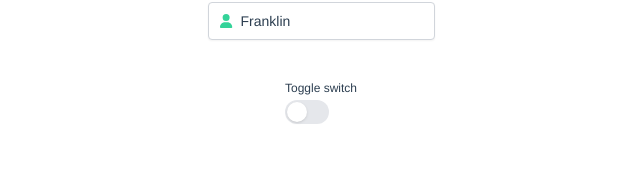
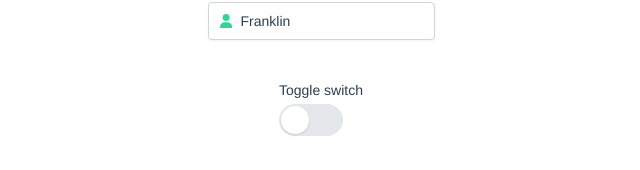
Before and after one commit to isoment/gympilot, a Vue app in the folder vue/: page /component-test in a window 1280 px wide. Shown: the part 441-611 px from the top of the page, without its empty margins (319-959 px from the left). Built offline with nearby package versions, Linux system fonts and the light colour scheme; no server answers.

Commit message:
Add size prop to ToggleInput

```diff
--- a/vue/src/components/inputs/ToggleInput.vue
+++ b/vue/src/components/inputs/ToggleInput.vue
@@ -1,23 +1,25 @@
 <template>
   <div :class="wrapperClasses()" class="flex">
-    <label :for="label" :class="labelClasses()" class="text-xs">{{
-      label
-    }}</label>
+    <label :for="label" :class="labelClasses()">{{ label }}</label>
     <Switch
       v-model="toggle"
       :name="label"
       :disabled="disabled"
       :class="[
         toggle ? 'bg-emerald-400' : 'bg-gray-200',
-        'relative inline-flex flex-shrink-0 h-6 w-11 border-2 border-transparent rounded-full cursor-pointer transition-colors ease-in-out duration-200 focus:outline-none focus:ring-2 focus:ring-offset-2 focus:ring-slate-500',
+        size === 'large' ? 'h-8' : 'h-6',
+        size === 'large' ? 'w-16' : 'w-11',
+        'relative inline-flex flex-shrink-0 border-2 border-transparent rounded-full cursor-pointer transition-colors ease-in-out duration-200 focus:outline-none focus:ring-2 focus:ring-offset-2 focus:ring-slate-500',
       ]"
     >
       <span class="sr-only">Use setting</span>
       <span
         aria-hidden="true"
         :class="[
-          toggle ? 'translate-x-5' : 'translate-x-0',
-          'pointer-events-none inline-block h-5 w-5 rounded-full bg-white shadow transform ring-0 transition ease-in-out duration-200',
+          toggle ? 'translate-x-8' : 'translate-x-0',
+          size === 'large' ? 'h-7' : 'h-5',
+          size === 'large' ? 'w-7' : 'w-5',
+          'pointer-events-none inline-block rounded-full bg-white shadow transform ring-0 transition ease-in-out duration-200',
         ]"
       />
     </Switch>
@@ -59,7 +61,15 @@ export default defineComponent({
       type: String as PropType<string>,
       default: "top",
       validator: (value: string) => {
-        const size = ["top", "bottom", "left", "right"];
+        const position = ["top", "bottom", "left", "right"];
+        return position.includes(value);
+      },
+    },
+    size: {
+      type: String as PropType<string>,
+      default: "base",
+      validator: (value: string) => {
+        const size = ["base", "large"];
         return size.includes(value);
       },
     },
@@ -93,7 +103,10 @@ export default defineComponent({
         right: "ml-2",
       };
 
-      return fields[props.labelPosition as keyof LabelPositionOptions];
+      const labelPosition =
+        fields[props.labelPosition as keyof LabelPositionOptions];
+      const size = props.size === "large" ? " text-sm" : " text-xs";
+      return labelPosition + size;
     };
 
     return {
--- a/vue/src/views/ComponentTest.vue
+++ b/vue/src/views/ComponentTest.vue
@@ -39,7 +39,7 @@
     </div>
     <!-- Toggle -->
     <div class="flex justify-around mt-10">
-      <ToggleInput v-model="toggle" />
+      <ToggleInput v-model="toggle" size="large" />
     </div>
   </div>
 </template>
```
